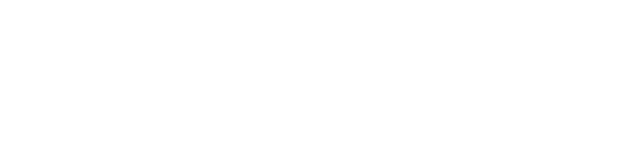
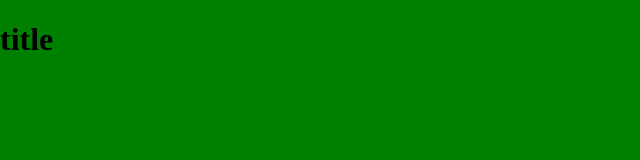
Before and after one commit to zyt626/project_02, a plain HTML site: page index.html in a window 1280 px wide. Shown: the whole page, without its empty margins (0-640 px from the left). Drawn offline with Linux system fonts and the light colour scheme.

Commit message:
修改了html和body的css

```diff
--- a/index.css
+++ b/index.css
@@ -0,0 +1,5 @@
+html,body{
+    margin: 0;
+    padding: 0;
+    background-color: green;
+}
--- a/index.html
+++ b/index.html
@@ -9,6 +9,6 @@
     <script src="./index.js"></script>
 </head>
 <body>
-
+    <h1>title</h1>
 </body>
 </html>
```
